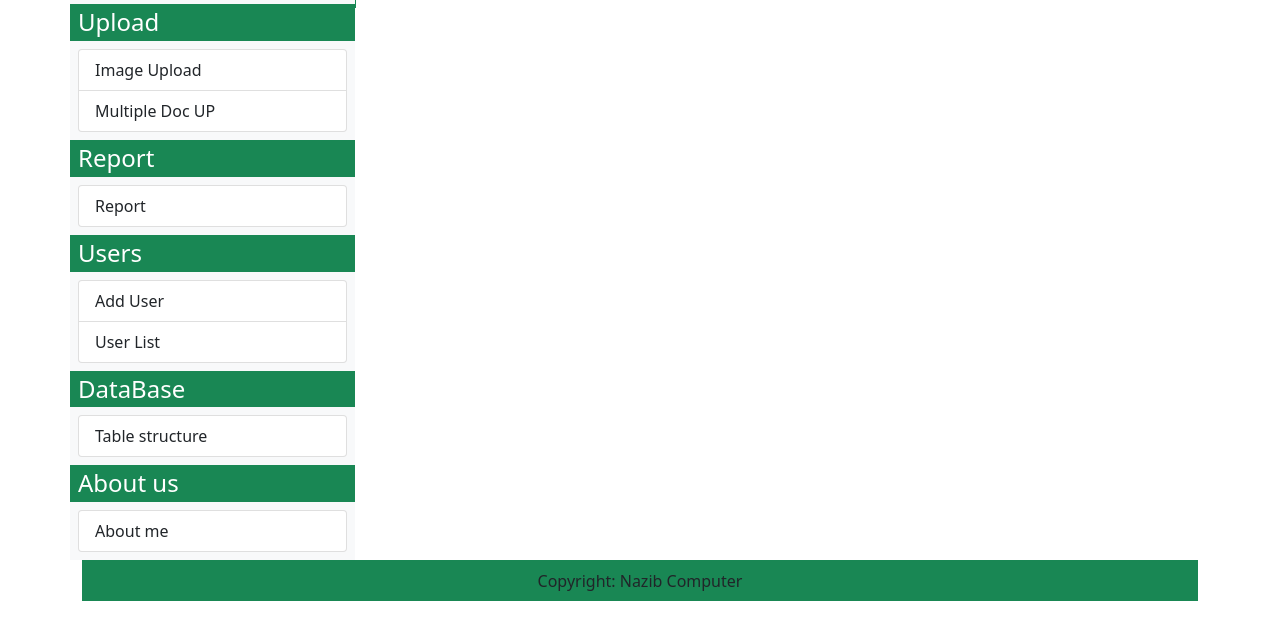
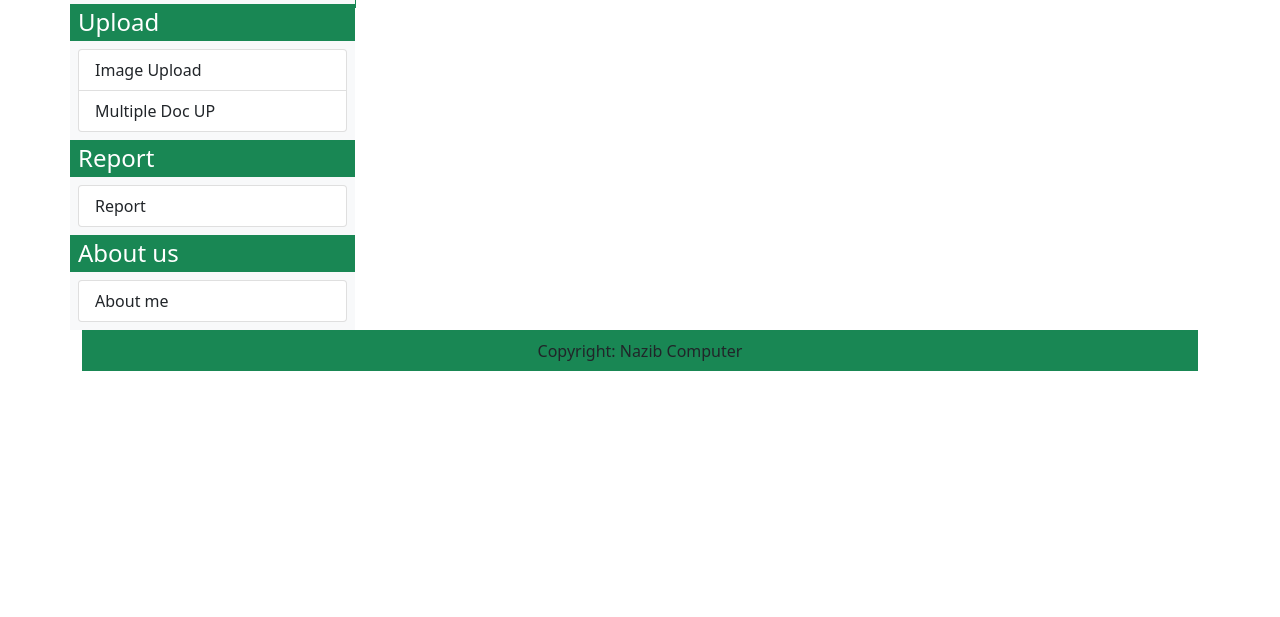
Before and after one commit to rabbanictgbd/store_ms, a PHP site: page /store_ms/index.php in a window 1280 px wide. Shown: the part 618-1235 px from the top of the page. After the commit the page ends 989 px from the top, so only its background shows below. Run offline with PHP 8.4, Linux system fonts and the light colour scheme; the visitor is signed in with stand-in values (Sample User, id 1); a stand-in replaces the project's code that opens the database connection.

Commit message:
updated leftbar

```diff
--- a/leftbar.php
+++ b/leftbar.php
@@ -60,7 +60,7 @@
 			<a class="text-dark text-decoration-none" href= "report.php" > Report
 			</a>
 	</ul>
-	<h4 class="bg-success text-white px-2 py-1"> Users </h4>
+	<!-- <h4 class="bg-success text-white px-2 py-1"> Users </h4>
 	<ul class="list-group m-2">
 		<li class="list-group-item">
 			<a class="text-dark text-decoration-none" href= "add_user.php" > Add User
@@ -70,18 +70,18 @@
 			<a class="text-dark text-decoration-none" href="list_of_user.php" > User List
 			</a>
 		</li>
-	</ul>
-	<h4 class="bg-success text-white px-2 py-1"> DataBase </h4>
+	</ul> -->
+	<!-- <h4 class="bg-success text-white px-2 py-1"> DataBase </h4>
 	<ul class="list-group m-2">
 		<li class="list-group-item">
 			<a class="text-dark text-decoration-none" href= "data_base_format.html" > Table structure
 			</a>
 		</li>
-	</ul>
+	</ul> -->
 	<h4 class="bg-success text-white px-2 py-1"> About us </h4>
 	<ul class="list-group m-2">
 		<li class="list-group-item">
-			<a class="text-dark text-decoration-none" href= "my_web_page.php" > About me
+			<a class="text-dark text-decoration-none" href= "https://rabbani-portfolio.web.app/" > About me
 			</a>
 		</li>
 	</ul>
```
